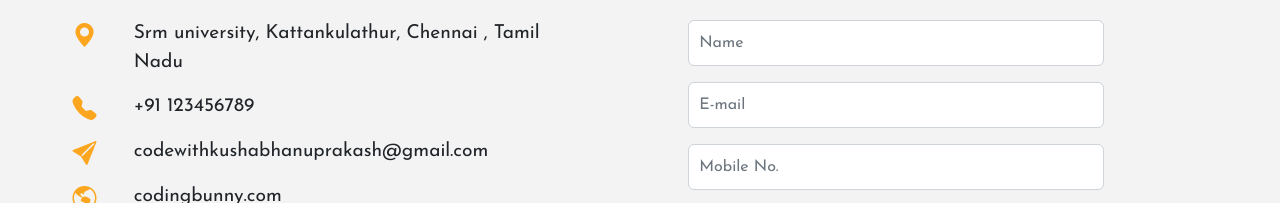
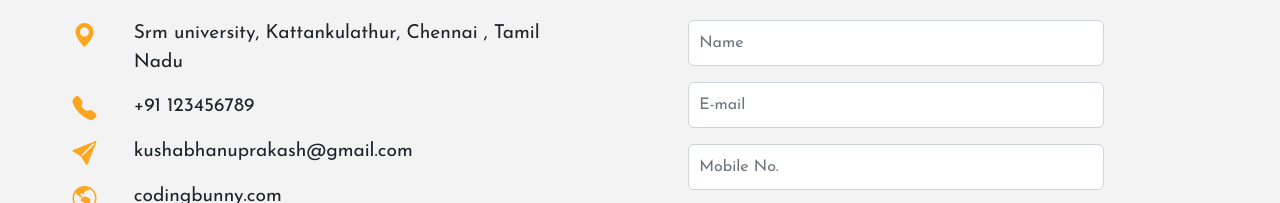
Before and after one commit to bhanu-prakash920/Portfolio, a plain HTML site: page index.html in a window 1280 px wide. Shown: the part 4600-4803 px from the top of the page. Drawn offline with nearby package versions, Linux system fonts and the light colour scheme.

Commit message:
Update index.html

```diff
--- a/index.html
+++ b/index.html
@@ -631,7 +631,7 @@
               <i class="bi bi-send-fill"></i>
             </div>
             <div class="col-11">
-              <p>codewithkushabhanuprakash@gmail.com</p>
+              <p>kushabhanuprakash@gmail.com</p>
             </div>
           </div>
           <div class="row justify-content-evenly">
```
